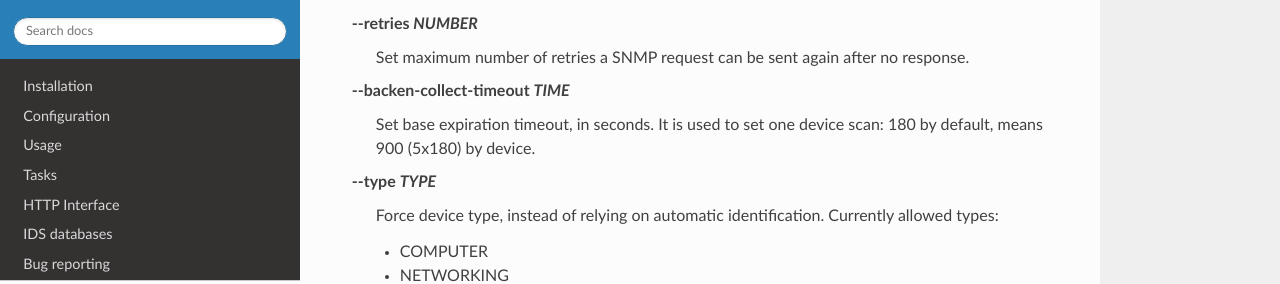
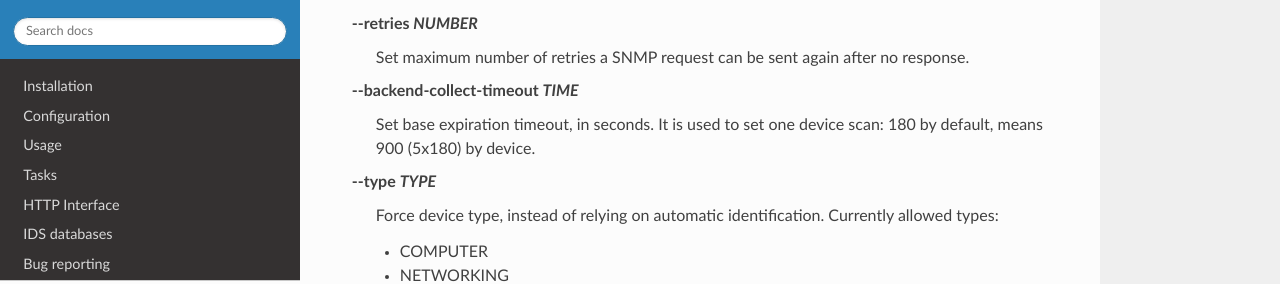
Before and after one commit to glpi-project/doc-agent, a Sphinx documentation site: the page built from source/man/glpi-netinventory.rst, in a window 1280 px wide and 900 px high, scrolled down 2037 px. Shown: the part 177-461 px from the top of the window. Built offline with Sphinx 7.4.7 and the Read the Docs theme 3.1.0, drawn with Linux system fonts in a browser that asks for light colours.

Commit message:
Fix typo on netdiscovery and netinventory (#13)

```diff
--- a/source/man/glpi-netdiscovery.rst
+++ b/source/man/glpi-netdiscovery.rst
@@ -120,7 +120,7 @@ OPTIONS
    Set maximum number of retries a SNMP request can be sent again after
    no response.
 
-**--backen-collect-timeout** *TIME*
+**--backend-collect-timeout** *TIME*
    Set base expiration timeout, in seconds. Global task expiration will
    depend on the number of ips.
 
--- a/source/man/glpi-netinventory.rst
+++ b/source/man/glpi-netinventory.rst
@@ -102,7 +102,7 @@ OPTIONS
    Set maximum number of retries a SNMP request can be sent again after
    no response.
 
-**--backen-collect-timeout** *TIME*
+**--backend-collect-timeout** *TIME*
    Set base expiration timeout, in seconds. It is used to set one device
    scan: 180 by default, means 900 (5x180) by device.
 
```
